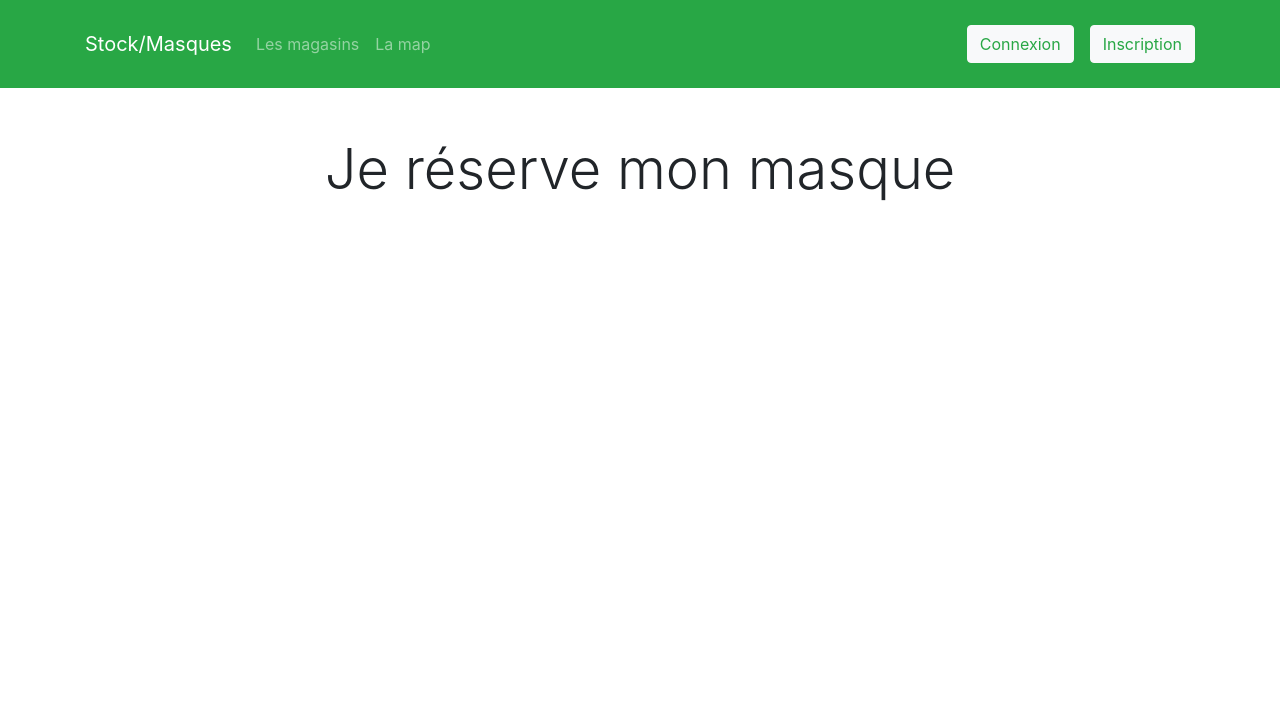
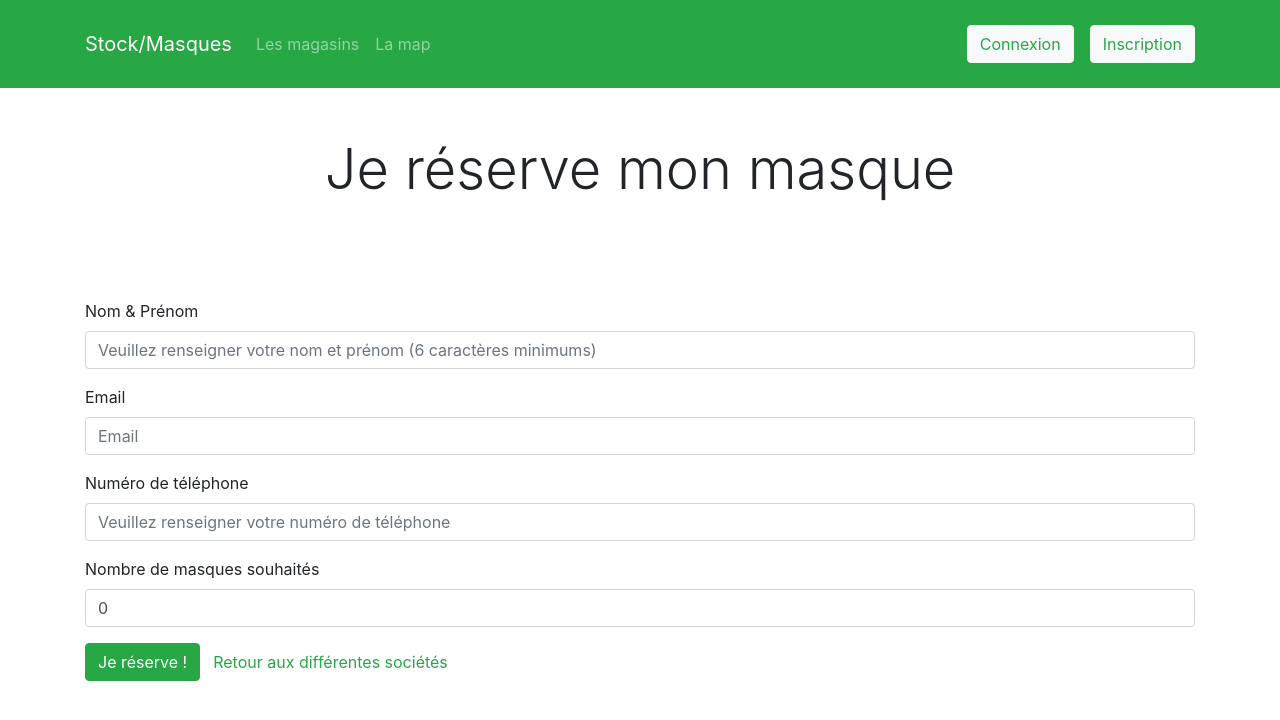
Before and after one commit to thomaslenaour/challenge-48h, a React (Create React App) app in the folder app/frontend/: page /reservation/1 in a window 1280 px wide. Shown: the top 720 px of the page. Built offline with nearby package versions, Linux system fonts and the light colour scheme.

Commit message:
frontend: add account page

```diff
--- a/app/frontend/src/App.js
+++ b/app/frontend/src/App.js
@@ -13,6 +13,7 @@ import MapPage from './pages/MapPage'
 import 'react-toastify/dist/ReactToastify.css'
 import AccountPage from './pages/AccountPage'
 import ReservationPage from './pages/ReservationPage'
+import AccountReservationPage from './pages/AccountReservationPage'
 
 function App() {
   const { token, login, logout, userId } = useAuth()
@@ -25,6 +26,11 @@ function App() {
         <Route exact path="/places" component={PlacesPages} />
         <Route exact path="/map" component={MapPage} />
         <Route exact path="/account" component={AccountPage} />
+        <Route
+          exact
+          path="/account/reservations"
+          component={AccountReservationPage}
+        />
         <Route
           exact
           path="/reservation/:companyId"
--- a/app/frontend/src/components/Navbar.jsx
+++ b/app/frontend/src/components/Navbar.jsx
@@ -60,8 +60,16 @@ const Navbar = () => {
             )) || (
               <>
                 <li className="nav-item mx-2">
+                  <NavLink
+                    to="/account/reservations"
+                    className="btn btn-light text-success"
+                  >
+                    Les réservations
+                  </NavLink>
+                </li>
+                <li className="nav-item mx-2">
                   <NavLink to="/account" className="btn btn-light text-success">
-                    Mon compte
+                    Compte de la société
                   </NavLink>
                 </li>
                 <li className="nav-item mx-2">
--- a/app/frontend/src/hooks/AuthHooks.js
+++ b/app/frontend/src/hooks/AuthHooks.js
@@ -14,6 +14,7 @@ export const useAuth = () => {
   }
 
   const login = useCallback((uid, token, expirationDate) => {
+    console.log(uid)
     setToken(token)
     setUserId(uid)
     const tokenExpirationDate =
--- a/app/frontend/src/pages/AccountPage.jsx
+++ b/app/frontend/src/pages/AccountPage.jsx
@@ -1,11 +1,46 @@
 import React from 'react'
+import '../styles/account.css'
+import { Link } from 'react-router-dom'
 
 const AccountPage = () => {
+  const handleDelete = () => {}
+
   return (
     <>
-      <h1 className="my-5 text-center display-4">Notre entreprise</h1>
-      <div>
-        <p>hello</p>
+      <h1 className="my-5 text-center display-3">Notre entreprise</h1>
+      <div className="data row d-flex justify-content-center">
+        <div className="nb_masks col-md-3 shadow mx-5 p-5 text-center">
+          <h2 className="text-success display-4">1000</h2>
+          <p className="lead">Masques restants</p>
+          <Link to="" className="btn btn-success text-light">
+            Modifier
+          </Link>
+        </div>
+        <div className="nb_masks col-md-3 shadow mx-5 p-5 text-center">
+          <h2 className="text-success display-4">48</h2>
+          <p className="lead">Réservations</p>
+          <Link
+            to="/account/reservations"
+            className="btn btn-success text-light"
+          >
+            Afficher
+          </Link>
+        </div>
+        <div className="nb_masks col-md-3 shadow mx-5 p-5 text-center">
+          <h2 className="text-success display-4">48</h2>
+          <p className="lead">Masques restants</p>
+          <Link to="" className="btn btn-success text-light">
+            Modifier
+          </Link>
+        </div>
+      </div>
+      <div className="my-5 d-flex">
+        <button onClick={handleDelete} className="ml-5 btn btn-danger">
+          Supprimer notre compte
+        </button>
+        <Link to="/" className="nav-link text-success">
+          Retour à l'accueil
+        </Link>
       </div>
     </>
   )
--- /dev/null
+++ b/app/frontend/src/pages/AccountReservationPage.jsx
@@ -0,0 +1,59 @@
+import React, { useState, useContext, useEffect } from 'react'
+import { toast } from 'react-toastify'
+import ReservationsAPI from '../services/ReservationsAPI'
+import { AuthContext } from '../contexts/AuthContext'
+
+const AccountReservationPage = () => {
+  const [reservations, setReservations] = useState([])
+  const auth = useContext(AuthContext)
+
+  const fetchReservations = async () => {
+    try {
+      const reservations = await ReservationsAPI.fetchReservations(
+        auth.userId
+      ).then(response => response.data.reservations)
+      setReservations(reservations)
+    } catch (error) {
+      toast.error('Une erreur est survenue ❌')
+    }
+  }
+
+  console.log(auth.userId)
+
+  // Au chargement du composent on va chercher les sneakers
+  useEffect(() => {
+    fetchReservations()
+  }, [])
+
+  return (
+    <>
+      <h1 className="container my-5 text-center display-4">
+        Toutes les réservations
+      </h1>
+
+      <div className="container">
+        {reservations.map(r => (
+          <div key={r.id} className="row shadow p-4 my-5">
+            <div className="col">
+              <h3>{r.name}</h3>
+              <p>
+                {' '}
+                {r.email} | {r.phone}
+              </p>
+              <p>
+                {' '}
+                <span className="badge badge-success">
+                  {' '}
+                  Nombre de masques commandés :
+                  <span className="text-bold">{r.masks}</span>
+                </span>
+              </p>
+            </div>
+          </div>
+        ))}
+      </div>
+    </>
+  )
+}
+
+export default AccountReservationPage
--- a/app/frontend/src/pages/LoginPage.jsx
+++ b/app/frontend/src/pages/LoginPage.jsx
@@ -25,7 +25,7 @@ const LoginPage = ({ history }) => {
 
     try {
       const responseData = await AuthAPI.login(credentials)
-      auth.login(responseData.data.userId, responseData.data.token)
+      auth.login(responseData.data.companyId, responseData.data.token)
       setErrorLogin('d-none')
       toast.success('Vous êtes désormais connecté ✅')
       history.replace('/')
--- a/app/frontend/src/pages/ReservationPage.jsx
+++ b/app/frontend/src/pages/ReservationPage.jsx
@@ -1,13 +1,15 @@
 import React, { useState } from 'react'
 import { toast } from 'react-toastify'
+import { Link } from 'react-router-dom'
 import ReservationsAPI from '../services/ReservationsAPI'
+import Field from '../components/Field'
 
 const ReservationPage = ({ match, history }) => {
   const [credentials, setCredentials] = useState({
     name: '',
     email: '',
     phone: '',
-    mask: ''
+    masks: 0
   })
 
   const { companyId } = match.params
@@ -20,24 +22,75 @@ const ReservationPage = ({ match, history }) => {
     setCredentials({ ...credentials, [name]: value })
   }
 
+  console.log(companyId)
+
   // Gestion du submit
   const handleSubmit = async event => {
     event.preventDefault()
 
     try {
-      await ReservationsAPI.createReservation(credentials)
+      await ReservationsAPI.createReservation(companyId, credentials)
       setErrorReservation('d-none')
-      toast.success('Vous êtes désormais connecté ✅')
+      toast.success(
+        'Vos masques sont réservés ! Un message vous sera envoyé quand ils seront disponibles ✅'
+      )
       history.replace('/')
     } catch (error) {
       setErrorReservation('')
+      console.log(credentials)
       toast.error("Une erreur s'est produite ❌")
     }
   }
 
-  console.log(companyId)
-
-  return <h1 className="my-5 text-center display-4">Je réserve mon masque</h1>
+  return (
+    <>
+      <h1 className="my-5 text-center display-4">Je réserve mon masque</h1>
+      <div className="container">
+        <form onSubmit={handleSubmit} className="py-5">
+          <Field
+            name="name"
+            label="Nom & Prénom"
+            value={credentials.name}
+            onChange={handleChange}
+            placeholder="Veuillez renseigner votre nom et prénom (6 caractères minimums)"
+            required
+          />
+          <Field
+            name="email"
+            label="Email"
+            value={credentials.email}
+            onChange={handleChange}
+            type="email"
+            required
+          />
+          <Field
+            name="phone"
+            label="Numéro de téléphone"
+            value={credentials.phone}
+            onChange={handleChange}
+            placeholder="Veuillez renseigner votre numéro de téléphone"
+            required
+          />
+          <Field
+            name="masks"
+            label="Nombre de masques souhaités"
+            value={credentials.masks}
+            onChange={handleChange}
+            type="number"
+            required
+          />
+          <div className="form-group">
+            <button type="submit" className="btn btn-success text-white">
+              Je réserve !
+            </button>
+            <Link to="/places" className="btn btn-link text-success">
+              Retour aux différentes sociétés
+            </Link>
+          </div>
+        </form>
+      </div>
+    </>
+  )
 }
 
 export default ReservationPage
--- a/app/frontend/src/services/ReservationsAPI.js
+++ b/app/frontend/src/services/ReservationsAPI.js
@@ -4,6 +4,11 @@ function createReservation(id, reservation) {
   return Axios.post(`http://localhost:5000/api/reservations/${id}`, reservation)
 }
 
+function fetchReservations(id) {
+  return Axios.get(`http://localhost:5000/api/reservations/company/${id}`)
+}
+
 export default {
-  createReservation
+  createReservation,
+  fetchReservations
 }
--- /dev/null
+++ b/app/frontend/src/styles/account.css
@@ -0,0 +1,7 @@
+.data {
+  margin-top: 200px;
+}
+
+.nb_masks {
+  min-height: 300px;
+}
```
